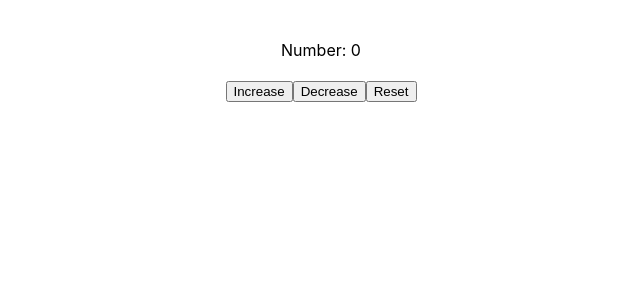
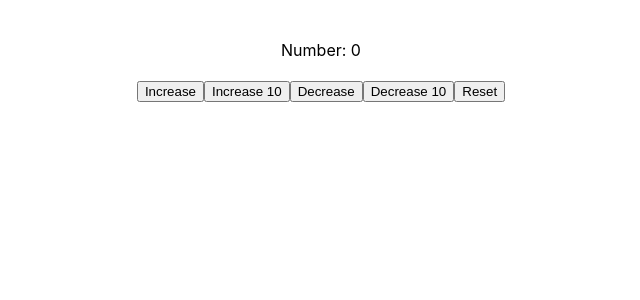
Before and after one commit to tonykieling/redux-step-by-step, a React (Create React App) app in the folder v3/: page / in a window 1280 px wide. Shown: the top 300 px of the page, without its empty margins (319-959 px from the left). Built offline with nearby package versions, Linux system fonts and the light colour scheme.

Commit message:
new buttons and actions

```diff
--- a/v3/src/Buttons.js
+++ b/v3/src/Buttons.js
@@ -7,7 +7,9 @@ class Buttons extends Component {
     return (
       <div>
         <button onClick={this.props.increase}>Increase</button>
+        <button onClick={this.props.increase10}>Increase 10</button>
         <button onClick={this.props.decrease}>Decrease</button>
+        <button onClick={this.props.decrease10}>Decrease 10</button>
         <button onClick={this.props.reset}>Reset</button>
       </div>
     );
@@ -18,7 +20,9 @@ class Buttons extends Component {
 const mapDispatchToProps = (dispatch) => {
   return {
     increase: () => dispatch({type:"INCREASE"}),
+    increase10: () => dispatch({type:"INCREASE10"}),
     decrease: () => dispatch({type:"DECREASE"}),
+    decrease10: () => dispatch({type:"DECREASE10"}),
     reset: () => dispatch({type:"RESET"}),
   }
 }
--- a/v3/src/store/reducer.js
+++ b/v3/src/store/reducer.js
@@ -8,8 +8,12 @@ const reducer = (state = initialState, action) => {
 
   if (action.type === "INCREASE")
     newState.number += 1;
+  if (action.type === "INCREASE10")
+    newState.number += 10;
   if (action.type === "DECREASE")
     newState.number -= 1;
+  if (action.type === "DECREASE10")
+    newState.number -= 10;
   if (action.type === "RESET")
     newState.number = 0;
 
```
